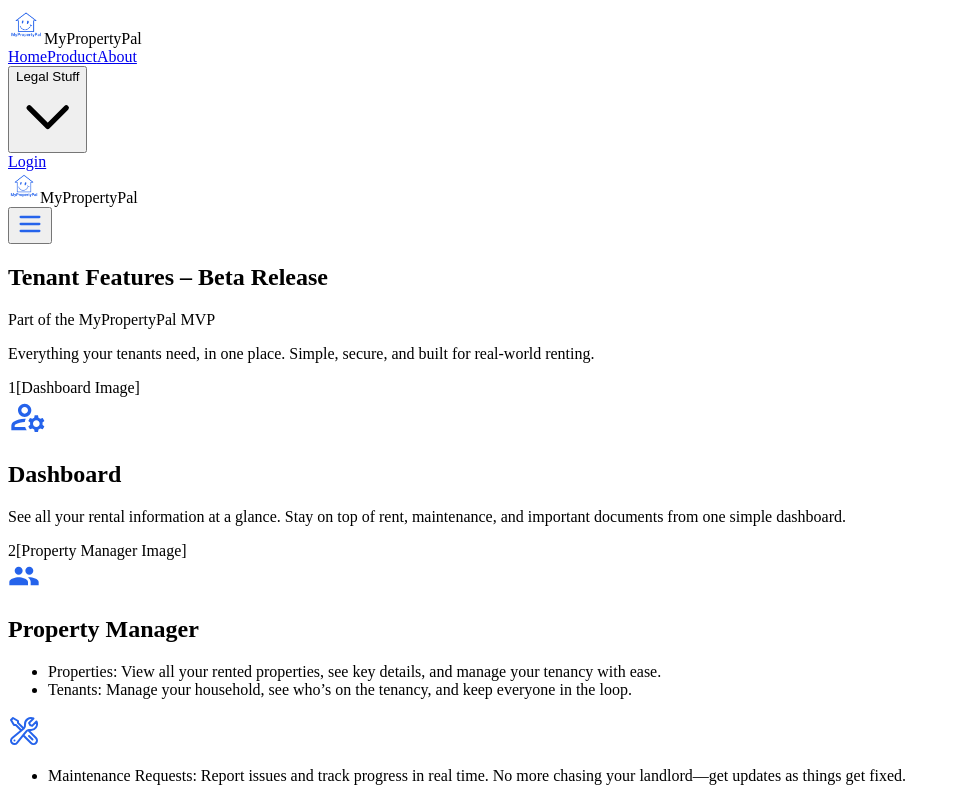
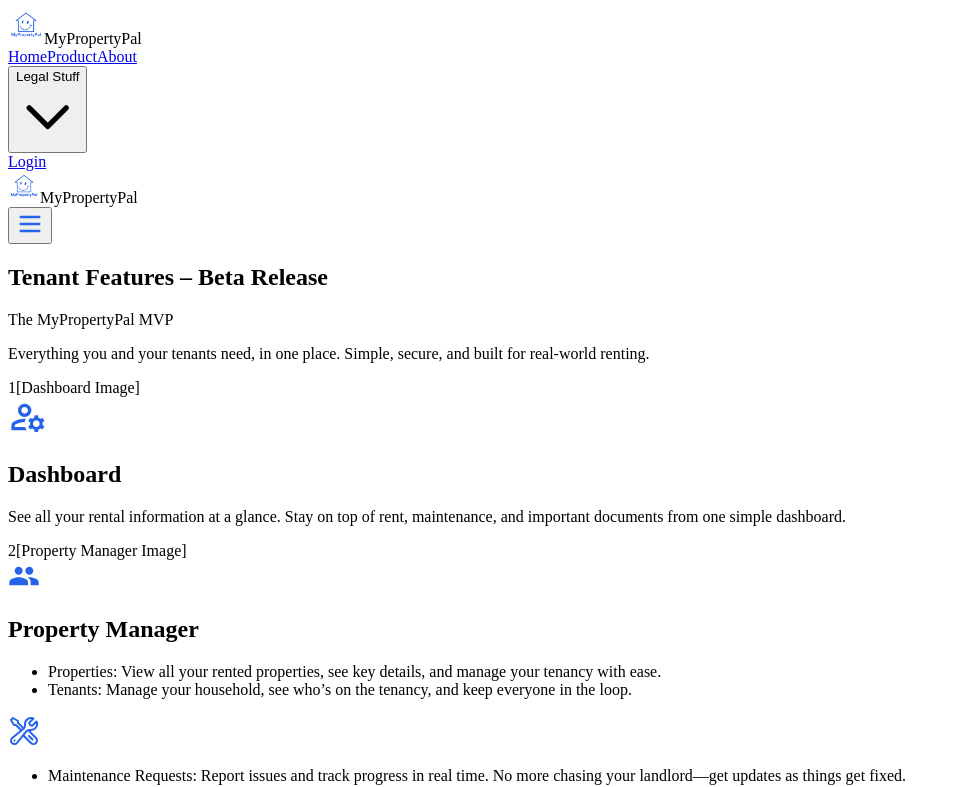
Before and after one commit to rubberduckies12/MyPropertyPal, a Next.js app in the folder marketing_site/: page /product/product in a window 1280 px wide. Shown: the top 787 px of the page, without its empty margins (0-960 px from the left). Built offline with nearby package versions, Linux system fonts and the light colour scheme.

Commit message:
copy update

```diff
--- a/marketing_site/src/pages/product/product.jsx
+++ b/marketing_site/src/pages/product/product.jsx
@@ -14,14 +14,14 @@
   return (
     <div className="bg-white text-[#171717] font-sans">
       <Head>
-        <title>Tenant Features – Beta Release | MyPropertyPal</title>
+        <title>The Product – Beta Release | MyPropertyPal</title>
         <meta name="description" content="Explore all the features available to tenants in MyPropertyPal. Flexible rent schedules, maintenance requests, messaging, and more." />
-        <meta property="og:title" content="Tenant Features – Beta Release | MyPropertyPal" />
+        <meta property="og:title" content="The Product – Beta Release | MyPropertyPal" />
         <meta property="og:description" content="Explore all the features available to tenants in MyPropertyPal. Flexible rent schedules, maintenance requests, messaging, and more." />
         <meta property="og:image" content="/LogoWB.png" />
         <meta property="og:type" content="website" />
         <meta name="twitter:card" content="summary_large_image" />
-        <meta name="twitter:title" content="Tenant Features – Beta Release | MyPropertyPal" />
+        <meta name="twitter:title" content="The Product – Beta Release | MyPropertyPal" />
         <meta name="twitter:description" content="Explore all the features available to tenants in MyPropertyPal. Flexible rent schedules, maintenance requests, messaging, and more." />
         <meta name="twitter:image" content="/LogoWB.png" />
         <link rel="icon" href="/LogoWB.png" />
@@ -36,8 +36,8 @@
       {/* Hero */}
       <section className="max-w-3xl mx-auto text-center py-16 px-4">
         <h1 className="text-4xl md:text-5xl font-extrabold mb-4 text-[#2563eb] tracking-tight">Tenant Features – Beta Release</h1>
-        <p className="text-lg text-gray-700 mb-2">Part of the MyPropertyPal MVP</p>
-        <p className="text-base text-gray-600">Everything your tenants need, in one place. Simple, secure, and built for real-world renting.</p>
+        <p className="text-lg text-gray-700 mb-2">The MyPropertyPal MVP</p>
+        <p className="text-base text-gray-600">Everything you and your tenants need, in one place. Simple, secure, and built for real-world renting.</p>
       </section>
 
       {/* Dashboard */}
```
